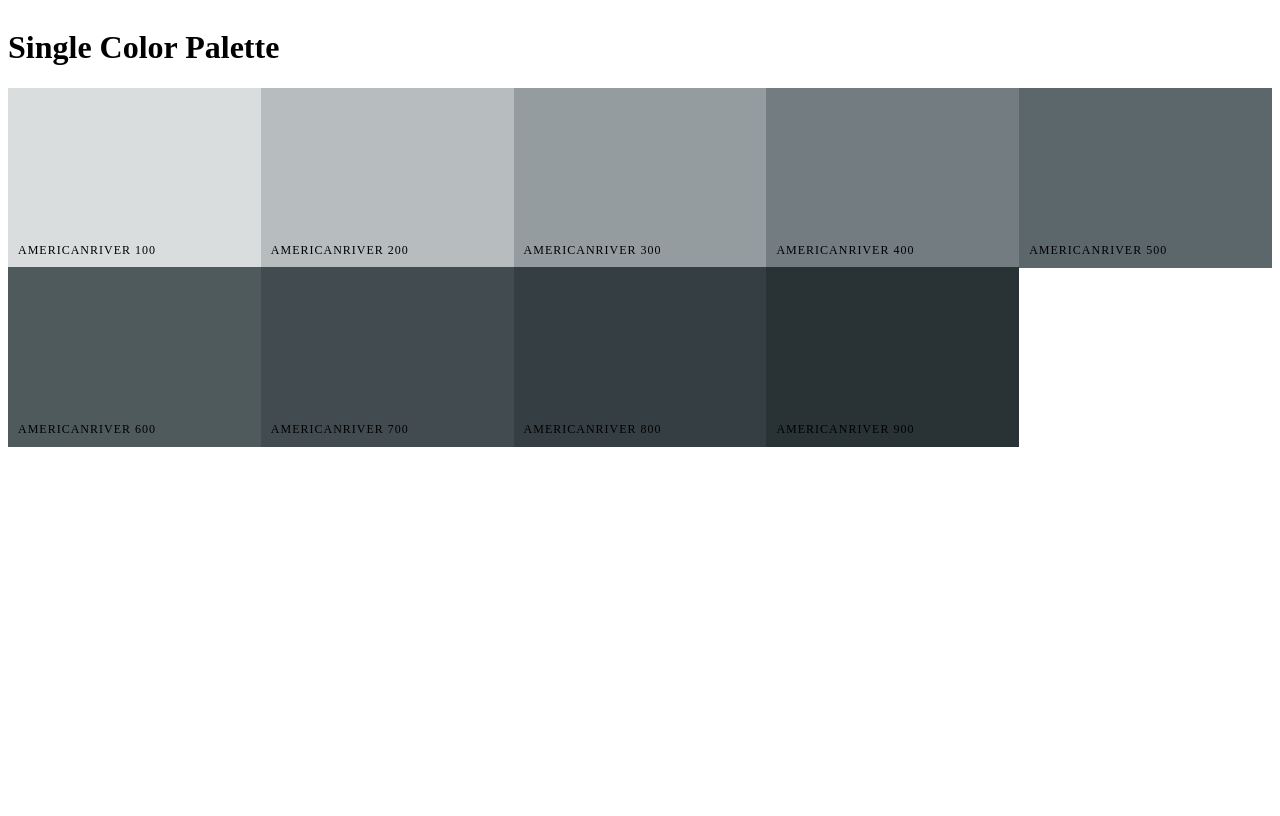
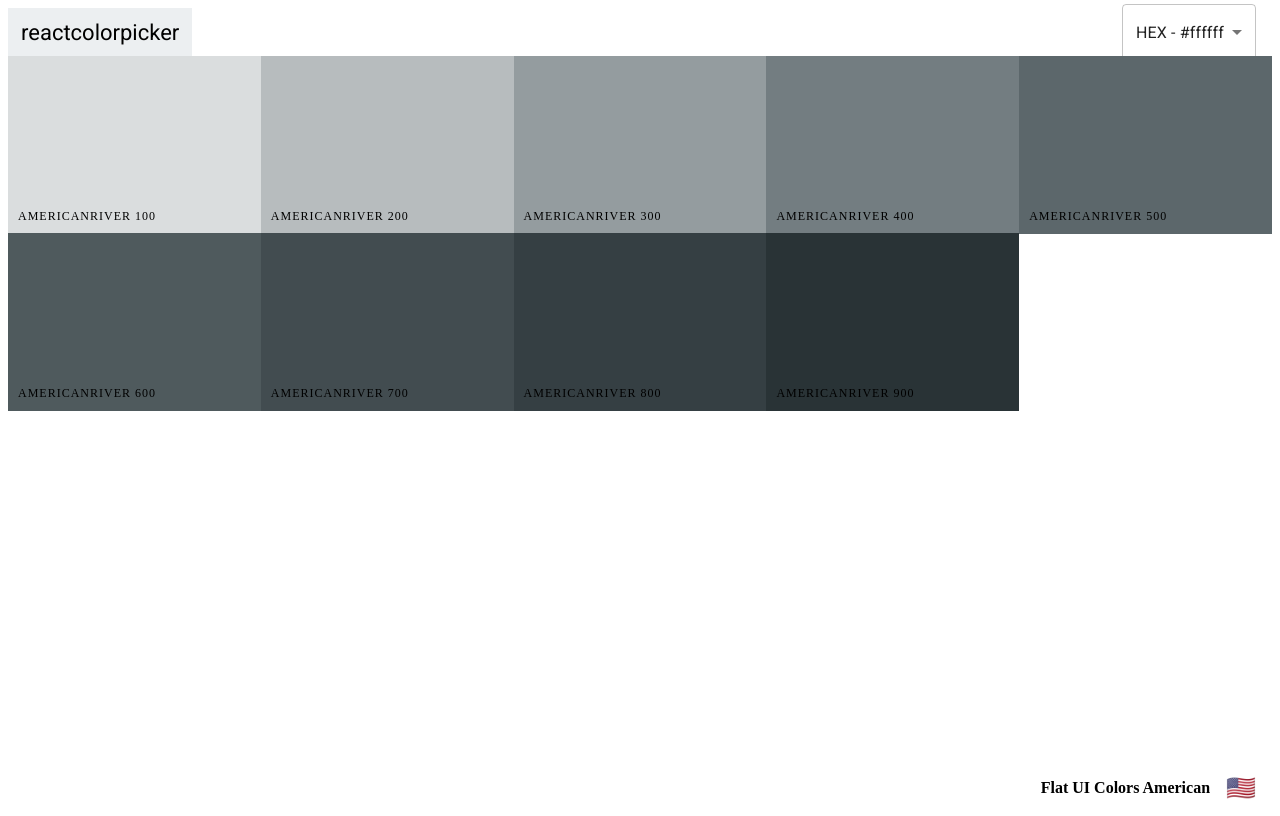
Before and after one commit to Abdulazeez1010/Color_Project, a React (Vite) app: page /palette/flat-ui-colors-american/americanriver in a window 1280 px wide. Built offline with nearby package versions, Linux system fonts and the light colour scheme.

Commit message:
Create PaletteFooter and add Navbar and Footer to SingleColorPalette

```diff
--- a/src/ColorBox.jsx
+++ b/src/ColorBox.jsx
@@ -33,13 +33,13 @@ function ColorBox({background, name, paletteId, id, showLink}){
                 </div>
                 <button className='copy-button'>Copy</button>
             </div>
-            {showLink &&
+            {showLink && (
             <Link
               to={`/palette/${paletteId}/${id}`}
               onClick={(e) => e.stopPropagation()}
             >
                 <span className='see-more'>More</span>
-            </Link>
+            </Link>)
             }
         </div>
     )
--- a/src/Navbar.jsx
+++ b/src/Navbar.jsx
@@ -10,14 +10,14 @@ import Slider from "rc-slider";
 import 'rc-slider/assets/index.css';
 import './Navbar.css'
 
-function Navbar({level, changeLevel, handleChange}){
+function Navbar({level, changeLevel, handleChange, showingAllColors}){
     const [format, setFormat] = useState("hex");
     const [open, setOpen] = useState(false);
 
     const handleFormatChange = (e) =>{
         setFormat(e.target.value);
-        setOpen(true)
-        handleChange(e.target.value)
+        setOpen(true);
+        handleChange(e.target.value);
     }
 
     const closeSnackbar = () =>{
@@ -29,6 +29,7 @@ function Navbar({level, changeLevel, handleChange}){
             <div className="logo">
                 <Link to="/">reactcolorpicker</Link>
             </div>
+            {showingAllColors && (
             <div className="slider-container">
                 <span>Level: {level}</span>
                 <div className="slider">
@@ -40,7 +41,7 @@ function Navbar({level, changeLevel, handleChange}){
                         onChange={changeLevel}
                     />
                 </div>
-            </div>
+            </div>)}
             <div className="select-container">
                 <Select value={format} onChange={handleFormatChange}>
                     <MenuItem value="hex">HEX - #ffffff</MenuItem>
--- a/src/Palette.jsx
+++ b/src/Palette.jsx
@@ -1,6 +1,7 @@
 import { useState } from "react";
 import ColorBox from "./ColorBox";
 import Navbar from "./Navbar";
+import PaletteFooter from "./PaletteFooter";
 import "./Palette.css";
 
 function Palette({palette}){
@@ -29,12 +30,10 @@ function Palette({palette}){
               level={level}
               changeLevel={changeLevel}
               handleChange={changeFormat}
+              showingAllColors
             />
             <div className="Palette-colors">{colorBoxes}</div>
-            <footer className="Palette-footer">
-                {palette.paletteName}
-                <span className="emoji">{palette.emoji}</span>
-            </footer>
+            <PaletteFooter palette={palette}/>
         </div>
     )
 }
--- /dev/null
+++ b/src/PaletteFooter.jsx
@@ -0,0 +1,12 @@
+
+
+function PaletteFooter({palette}){
+    return(
+        <footer className="Palette-footer">
+            {palette.paletteName}
+            <span className="emoji">{palette.emoji}</span>
+        </footer>
+    )
+}
+
+export default PaletteFooter;
--- a/src/SingleColorPalette.jsx
+++ b/src/SingleColorPalette.jsx
@@ -1,13 +1,16 @@
 
 import { useState } from "react";
 import { useParams } from "react-router-dom";
+import Navbar from "./Navbar";
 import ColorBox from "./ColorBox";
+import PaletteFooter from "./PaletteFooter";
 import { generatePalette } from "./colorHelpers";
 
 function SingleColorPalette({palettes}){
 
     const {paletteId} = useParams();
     const {colorId} = useParams();
+    const [format, setFormat] = useState("hex");
 
     const findPalette = (paletteId) => {
         return generatePalette(palettes.find(p => p.id === paletteId))
@@ -26,24 +29,31 @@ function SingleColorPalette({palettes}){
         return shades.slice(1);
     }
 
+    const changeFormat = (val) => {
+        setFormat(val)
+    }
+
     const _shades = gatherShades(findPalette(paletteId), colorId)
     // console.log(_shades);
 
     const colorBoxes = _shades.map(color =>(
+        // console.log(format)
         <ColorBox
           key={color.id}
           name={color.name}
-          background={color.hex}
+          background={color[format]}
           showLink={false}
         />
     ))
 
     return(
         <div className="Palette">
-            <h1>Single Color Palette</h1>
+            <Navbar handleChange={changeFormat} showingAllColors={false} />
             <div className="Palette-colors">
                 {colorBoxes}
             </div>
+            {/* {console.log(findPalette(paletteId))} */}
+            <PaletteFooter palette={findPalette(paletteId)}/>
         </div>
     )
 }
```
